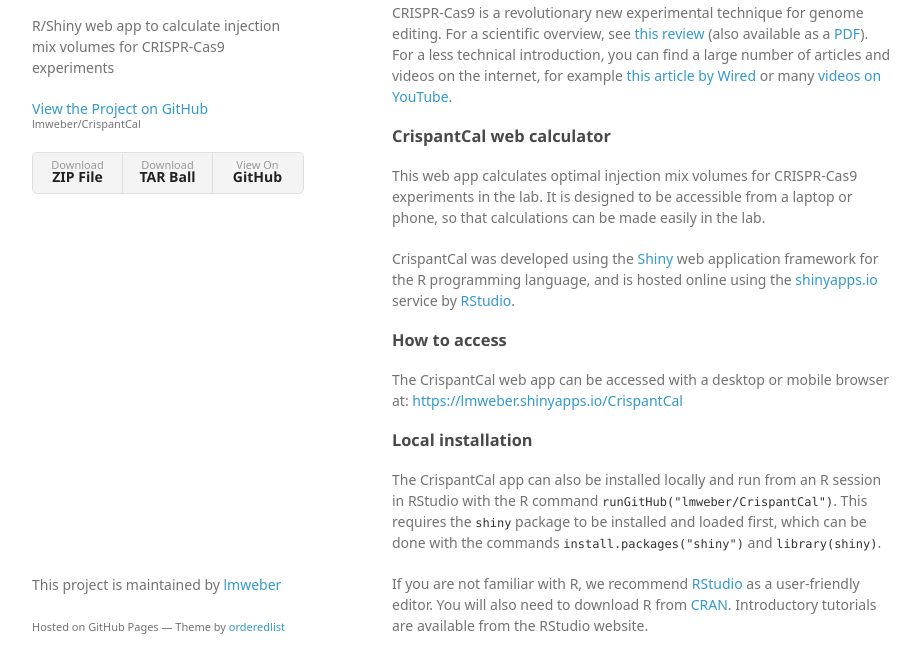
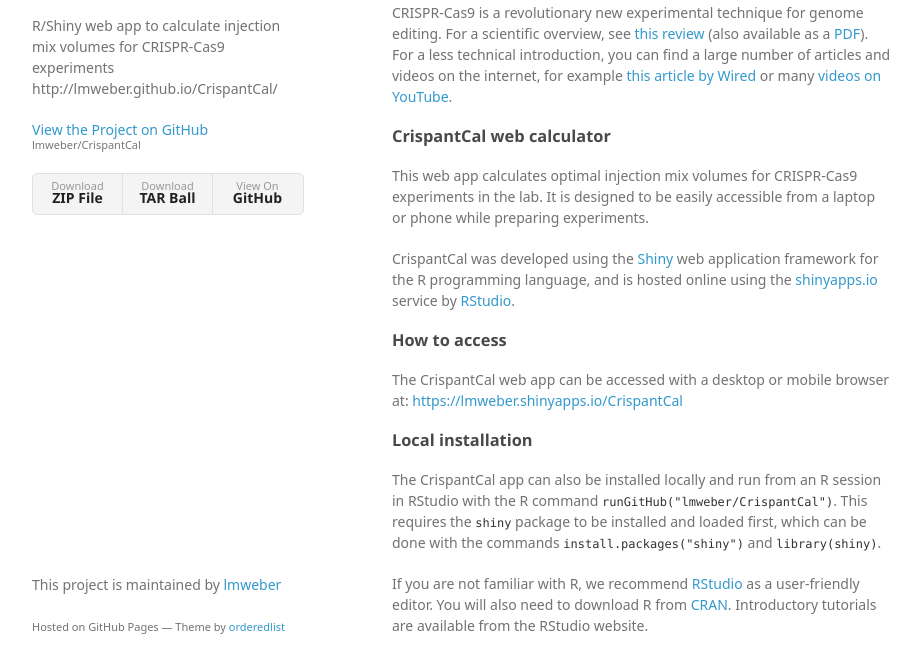
Before and after one commit to lmweber/CrispantCal, a plain HTML site: page index.html in a window 1280 px wide. Shown: the part 94-747 px from the top of the page, without its empty margins (178-1098 px from the left). Drawn offline with Linux system fonts and the light colour scheme; a web font is replaced by a local one.

```diff
--- a/index.html
+++ b/index.html
@@ -16,7 +16,7 @@
     <div class="wrapper">
       <header>
         <h1>CrispantCal</h1>
-        <p>R/Shiny web app to calculate injection mix volumes for CRISPR-Cas9 experiments</p>
+        <p>R/Shiny web app to calculate injection mix volumes for CRISPR-Cas9 experiments http://lmweber.github.io/CrispantCal/</p>
 
         <p class="view"><a href="https://github.com/lmweber/CrispantCal">View the Project on GitHub <small>lmweber/CrispantCal</small></a></p>
 
@@ -36,7 +36,7 @@
 <h3>
 <a id="crispantcal-web-calculator" class="anchor" href="#crispantcal-web-calculator" aria-hidden="true"><span class="octicon octicon-link"></span></a>CrispantCal web calculator</h3>
 
-<p>This web app calculates optimal injection mix volumes for CRISPR-Cas9 experiments in the lab. It is designed to be accessible from a laptop or phone, so that calculations can be made easily in the lab.</p>
+<p>This web app calculates optimal injection mix volumes for CRISPR-Cas9 experiments in the lab. It is designed to be easily accessible from a laptop or phone while preparing experiments.</p>
 
 <p>CrispantCal was developed using the <a href="http://shiny.rstudio.com/">Shiny</a> web application framework for the R programming language, and is hosted online using the <a href="https://www.shinyapps.io/">shinyapps.io</a> service by <a href="https://www.rstudio.com/">RStudio</a>.</p>
 
```
Also changed, not shown: params.json (+1 -1 lines).
